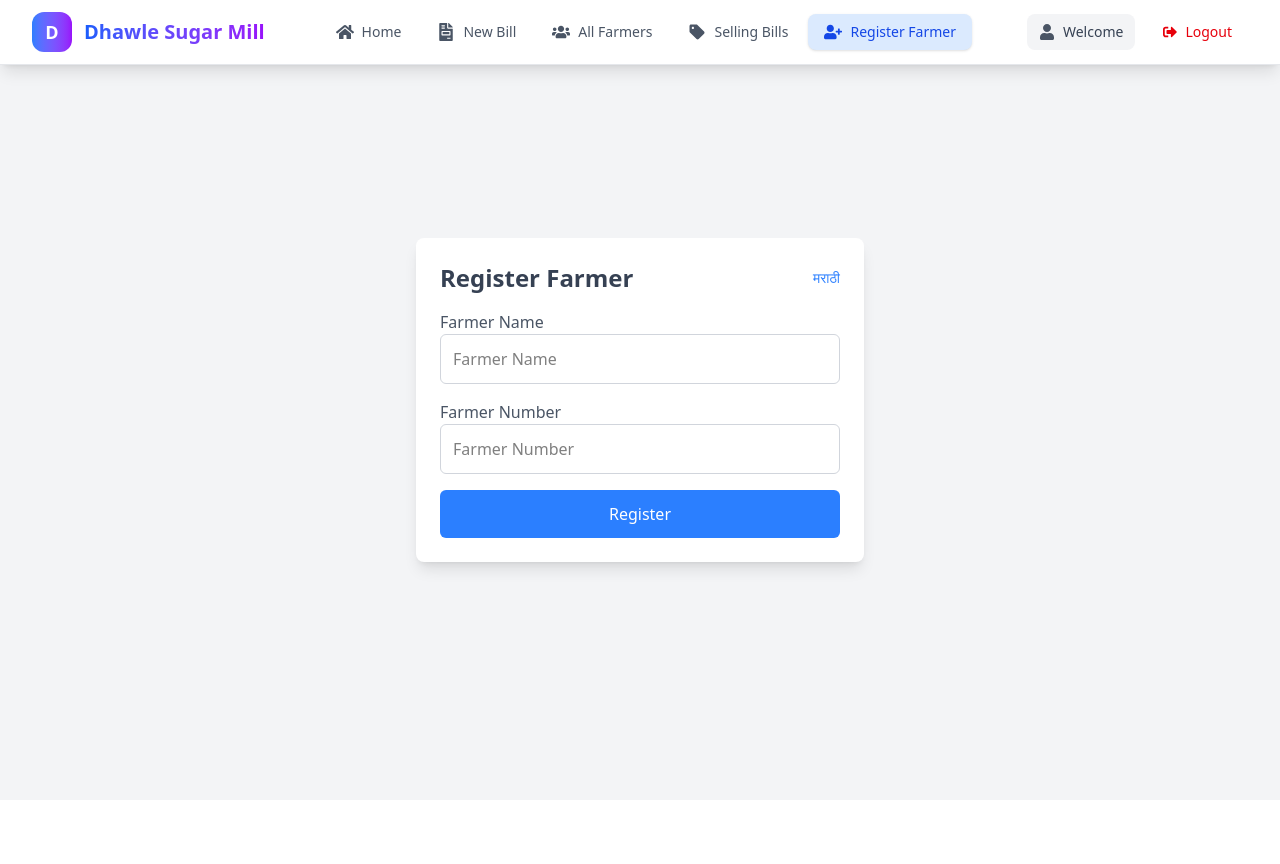
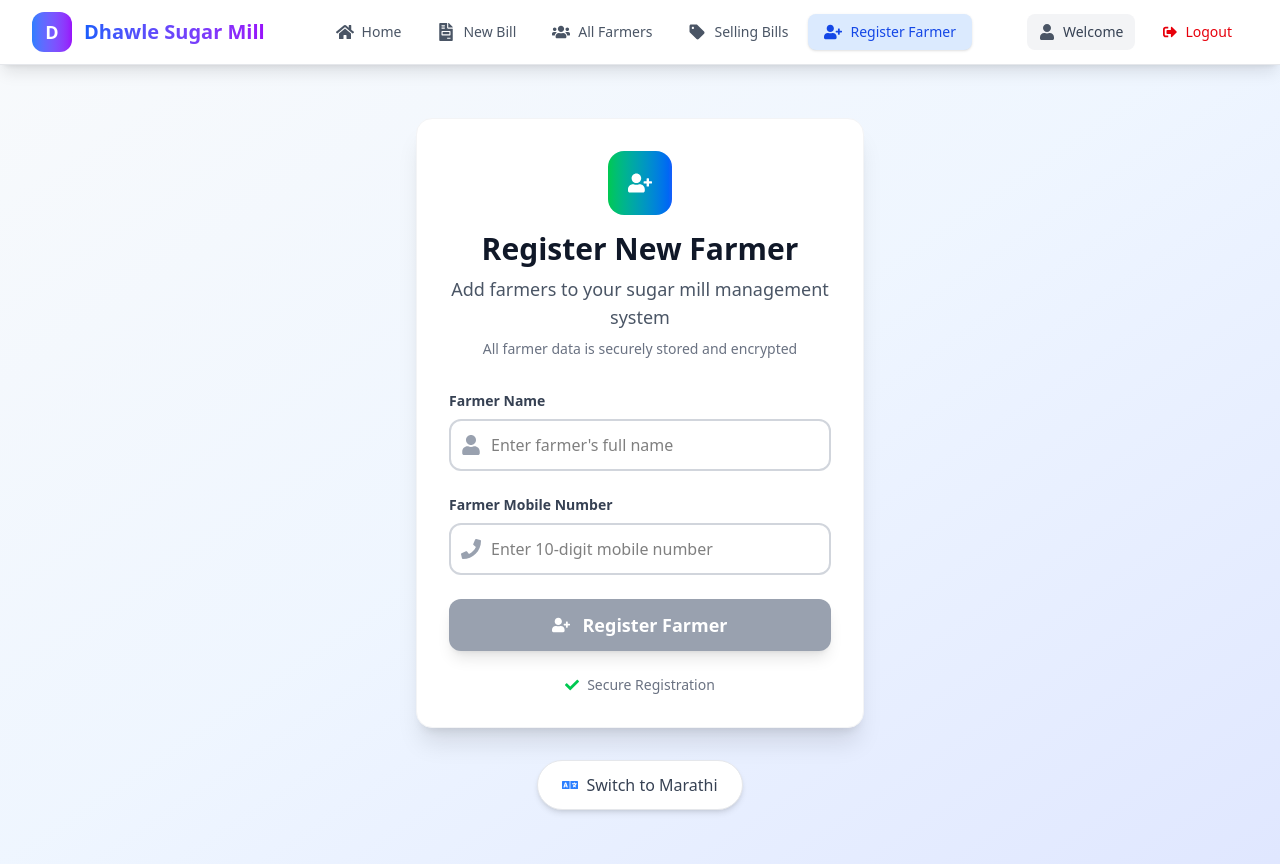
Before and after one commit to Adi56a/SugarCaneBillingSoftware, a React (Vite) app in the folder Frontend/: page /farmer_register in a window 1280 px wide. Before the commit the page ends 800 px from the top, so only its background shows below. Built offline with nearby package versions, Linux system fonts and the light colour scheme; sample sign-in values are in the browser's storage.

Commit message:
register farmer page updated

```diff
--- a/Frontend/src/pages/RegisterFarmer.jsx
+++ b/Frontend/src/pages/RegisterFarmer.jsx
@@ -1,31 +1,46 @@
 import React, { useState, useEffect } from 'react';
 import Header from '../components/Header';
+import { FaUser, FaPhone, FaUserPlus, FaLanguage, FaCheck, FaTimes } from 'react-icons/fa';
 
 // Language translations for EN and Marathi
 const translations = {
   en: {
-    title: "Register Farmer",
+    title: "Register New Farmer",
+    subtitle: "Add farmers to your sugar mill management system",
     farmer_name: "Farmer Name",
-    farmer_number: "Farmer Number",
-    register_button: "Register",
+    farmer_number: "Farmer Mobile Number",
+    register_button: "Register Farmer",
+    registering: "Registering...",
     success_message: "Farmer registered successfully",
     failure_message: "Error registering farmer",
     already_exists_message: "Farmer with this number already exists",
     required_fields: "Farmer name and number both are required",
     token_error: "Authorization failed. Please login again.",
-    server_error: "Server error, please try again later."
+    server_error: "Server error, please try again later.",
+    name_placeholder: "Enter farmer's full name",
+    number_placeholder: "Enter 10-digit mobile number",
+    switchLanguage: "Switch to Marathi",
+    secureRegistration: "Secure Registration",
+    registrationInfo: "All farmer data is securely stored and encrypted"
   },
   mr: {
-    title: "शेतकऱ्याची नोंदणी करा",
+    title: "नवीन शेतकरी नोंदणी",
+    subtitle: "तुमच्या साखर कारखाना व्यवस्थापन सिस्टममध्ये शेतकरी जोडा",
     farmer_name: "शेतकऱ्याचे नाव",
-    farmer_number: "शेतकऱ्याचा नंबर",
-    register_button: "नोंदणी करा",
+    farmer_number: "शेतकऱ्याचा मोबाइल नंबर",
+    register_button: "शेतकरी नोंदवा",
+    registering: "नोंदणी करत आहे...",
     success_message: "शेतकरी यशस्वीरित्या नोंदवला गेला",
     failure_message: "शेतकरी नोंदवताना त्रुटी",
     already_exists_message: "या नंबरसह शेतकरी आधीच अस्तित्वात आहे",
     required_fields: "शेतकऱ्याचे नाव आणि नंबर आवश्यक आहेत",
     token_error: "अधिकार प्रमाणीकरण अयशस्वी. कृपया पुन्हा लॉगिन करा.",
-    server_error: "सर्व्हर त्रुटी, कृपया नंतर पुन्हा प्रयत्न करा."
+    server_error: "सर्व्हर त्रुटी, कृपया नंतर पुन्हा प्रयत्न करा.",
+    name_placeholder: "शेतकऱ्याचे पूर्ण नाव टाका",
+    number_placeholder: "10 अंकी मोबाइल नंबर टाका",
+    switchLanguage: "इंग्रजीमध्ये बदला",
+    secureRegistration: "सुरक्षित नोंदणी",
+    registrationInfo: "सर्व शेतकरी डेटा सुरक्षितपणे संग्रहीत आणि एन्क्रिप्ट केला जातो"
   }
 };
 
@@ -34,44 +49,109 @@ const RegisterFarmer = () => {
   const [farmerName, setFarmerName] = useState("");
   const [farmerNumber, setFarmerNumber] = useState("");
   const [message, setMessage] = useState("");
-  const [messageType, setMessageType] = useState(""); // success or error
-  const [showMessage, setShowMessage] = useState(false); // Controls visibility of flash message
+  const [messageType, setMessageType] = useState("");
+  const [showMessage, setShowMessage] = useState(false);
+  const [isLoading, setIsLoading] = useState(false);
+  const [nameValid, setNameValid] = useState(false);
+  const [numberValid, setNumberValid] = useState(false);
 
-  const [token, setToken] = useState(localStorage.getItem("authToken") || null); // Token from localStorage
+  const [token, setToken] = useState(localStorage.getItem("authToken") || null);
 
-  // Fetch translation based on language
+  // Listen for language changes
+  useEffect(() => {
+    const checkLanguage = () => {
+      const currentLang = localStorage.getItem('language') || 'en';
+      if (currentLang !== language) {
+        setLanguage(currentLang);
+      }
+    };
+
+    checkLanguage();
+    const interval = setInterval(checkLanguage, 500);
+    return () => clearInterval(interval);
+  }, [language]);
+
+  // Validation effects
+  useEffect(() => {
+    setNameValid(farmerName.trim().length >= 2);
+  }, [farmerName]);
+
+  useEffect(() => {
+    const phoneRegex = /^[6-9]\d{9}$/;
+    setNumberValid(phoneRegex.test(farmerNumber));
+  }, [farmerNumber]);
+
   const t = translations[language];
 
   const handleLanguageChange = (lang) => {
     setLanguage(lang);
-    localStorage.setItem("language", lang); // Store in localStorage
+    localStorage.setItem("language", lang);
+
+    // Dispatch custom event for real-time updates
+    window.dispatchEvent(new CustomEvent('languageChanged', {
+      detail: { key: 'language', value: lang }
+    }));
+  };
+
+  const showMessageWithType = (msg, type) => {
+    setMessage(msg);
+    setMessageType(type);
+    setShowMessage(true);
+
+    setTimeout(() => {
+      setShowMessage(false);
+    }, 4000);
+  };
+
+  const validateForm = () => {
+    if (!farmerName.trim()) {
+      showMessageWithType(t.required_fields, "error");
+      return false;
+    }
+
+    if (farmerName.trim().length < 2) {
+      showMessageWithType(
+        language === 'en' ? 'Farmer name must be at least 2 characters' : 'शेतकऱ्याचे नाव किमान 2 अक्षरांचे असावे',
+        "error"
+      );
+      return false;
+    }
+
+    if (!farmerNumber.trim()) {
+      showMessageWithType(t.required_fields, "error");
+      return false;
+    }
+
+    const phoneRegex = /^[6-9]\d{9}$/;
+    if (!phoneRegex.test(farmerNumber)) {
+      showMessageWithType(
+        language === 'en' ? 'Please enter a valid 10-digit mobile number' : 'कृपया वैध 10 अंकी मोबाइल नंबर टाका',
+        "error"
+      );
+      return false;
+    }
+
+    return true;
   };
 
   const handleSubmit = async (e) => {
     e.preventDefault();
 
-    if (!farmerName || !farmerNumber) {
-      setMessage(t.required_fields);
-      setMessageType("error");
-      setShowMessage(true);
-      setTimeout(() => setShowMessage(false), 3000); // Hide message after 3 seconds
+    if (!validateForm()) return;
+
+    if (!token) {
+      showMessageWithType(t.token_error, "error");
       return;
     }
 
-    if (!token) {
-      setMessage(t.token_error);
-      setMessageType("error");
-      setShowMessage(true);
-      setTimeout(() => setShowMessage(false), 3000); // Hide message after 3 seconds
-      return;
-    }
+    setIsLoading(true);
 
     try {
       const response = await fetch('http://localhost:5000/api/farmer/register', {
         method: 'POST',
         headers: {
           'Content-Type': 'application/json',
-          'Authorization': `Bearer ${token}` // Send token in header
+          'Authorization': `Bearer ${token}`
         },
         body: JSON.stringify({ farmer_name: farmerName, farmer_number: farmerNumber })
       });
@@ -79,91 +159,208 @@ const RegisterFarmer = () => {
       const data = await response.json();
 
       if (response.status === 201) {
-        setMessage(data.message || t.success_message);
-        setMessageType("success");
-        setShowMessage(true);
-        // Clear form fields after successful registration
+        showMessageWithType(data.message || t.success_message, "success");
         setFarmerName("");
         setFarmerNumber("");
       } else if (response.status === 401) {
-        setMessage(t.token_error);
-        setMessageType("error");
-        setShowMessage(true);
+        showMessageWithType(t.token_error, "error");
       } else if (response.status === 500) {
-        setMessage(t.server_error);
-        setMessageType("error");
-        setShowMessage(true);
+        showMessageWithType(t.server_error, "error");
       } else {
-        setMessage(data.message || t.failure_message);
-        setMessageType("error");
-        setShowMessage(true);
+        showMessageWithType(data.message || t.failure_message, "error");
       }
 
-      setTimeout(() => setShowMessage(false), 3000); // Hide message after 3 seconds
-
     } catch (error) {
-      setMessage(t.server_error);
-      setMessageType("error");
-      setShowMessage(true);
-      setTimeout(() => setShowMessage(false), 3000); // Hide message after 3 seconds
+      showMessageWithType(t.server_error, "error");
+    } finally {
+      setIsLoading(false);
     }
   };
 
-  return (
-    <div className="min-h-screen bg-gray-100 flex items-center justify-center p-4">
-      <Header />
-      <div className="w-full max-w-md bg-white p-6 rounded-lg shadow-lg">
-        <div className="flex justify-between items-center mb-4">
-          <h2 className="text-2xl font-bold text-gray-700">{t.title}</h2>
+  // Flash Message Component
+  const FlashMessage = ({ message, type, onClose }) => (
+    <div className={`
+      fixed top-20 left-1/2 transform -translate-x-1/2 z-50 px-6 py-4 rounded-lg shadow-lg transition-all duration-300 animate-slideDown max-w-md w-full mx-4
+      ${type === 'success'
+        ? 'bg-green-500 text-white'
+        : 'bg-red-500 text-white'
+      }
+    `}>
+      <div className="flex items-center space-x-2">
+        <div className="w-5 h-5 rounded-full bg-white bg-opacity-20 flex items-center justify-center">
+          {type === 'success' ? <FaCheck className="text-xs" /> : <FaTimes className="text-xs" />}
+        </div>
+        <span className="font-medium flex-1">{message}</span>
         <button
-            onClick={() => handleLanguageChange(language === "en" ? "mr" : "en")}
-            className="text-sm text-blue-500 hover:text-blue-700"
+          onClick={onClose}
+          className="text-white hover:text-gray-200 font-bold text-lg ml-2"
         >
-            {language === "en" ? "मराठी" : "English"}
+          ×
         </button>
       </div>
+    </div>
+  );
 
-        {showMessage && message && (
-          <div
-            className={`mb-4 p-4 rounded-md ${messageType === "success" ? "bg-green-100 text-green-700" : "bg-red-100 text-red-700"}`}
-          >
-            {message}
-          </div>
+  return (
+    <div className="min-h-screen bg-gradient-to-br from-slate-50 via-blue-50 to-indigo-100">
+      <Header />
+
+      {/* Flash Message */}
+      {showMessage && (
+        <FlashMessage
+          message={message}
+          type={messageType}
+          onClose={() => setShowMessage(false)}
+        />
       )}
 
-        <form onSubmit={handleSubmit}>
-          <div className="mb-4">
-            <label htmlFor="farmer_name" className="block text-gray-600">{t.farmer_name}</label>
+      <div className="flex items-center justify-center min-h-screen px-4 sm:px-6 lg:px-8">
+        <div className="max-w-md w-full space-y-8">
+          {/* Registration Card */}
+          <div className="bg-white rounded-2xl shadow-xl p-8 border border-gray-100">
+            {/* Header Section */}
+            <div className="text-center mb-8">
+              <div className="mx-auto w-16 h-16 bg-gradient-to-r from-green-500 to-blue-600 rounded-2xl flex items-center justify-center mb-4">
+                <FaUserPlus className="text-white text-2xl" />
+              </div>
+              <h2 className="text-3xl font-bold text-gray-900 mb-2">
+                {t.title}
+              </h2>
+              <p className="text-gray-600 text-lg">
+                {t.subtitle}
+              </p>
+              <p className="text-sm text-gray-500 mt-2">
+                {t.registrationInfo}
+              </p>
+            </div>
+
+            {/* Form */}
+            <form onSubmit={handleSubmit} className="space-y-6">
+              {/* Farmer Name Field */}
+              <div>
+                <label htmlFor="farmer_name" className="block text-sm font-semibold text-gray-700 mb-2">
+                  {t.farmer_name}
+                </label>
+                <div className="relative">
+                  <div className="absolute inset-y-0 left-0 pl-3 flex items-center pointer-events-none">
+                    <FaUser className="h-5 w-5 text-gray-400" />
+                  </div>
                   <input
                     type="text"
                     id="farmer_name"
                     value={farmerName}
                     onChange={(e) => setFarmerName(e.target.value)}
-              className="w-full p-3 border border-gray-300 rounded-md"
-              placeholder={t.farmer_name}
+                    placeholder={t.name_placeholder}
+                    className={`w-full pl-10 pr-10 py-3 border-2 rounded-xl focus:outline-none focus:ring-4 focus:ring-blue-200 transition-all duration-300 ${
+                      farmerName ? (nameValid ? 'border-green-500 focus:border-green-500' : 'border-red-500 focus:border-red-500') : 'border-gray-300 focus:border-blue-500'
+                    }`}
+                    required
+                    disabled={isLoading}
                   />
+                  {farmerName && (
+                    <div className="absolute inset-y-0 right-0 pr-3 flex items-center">
+                      {nameValid ?
+                        <FaCheck className="h-5 w-5 text-green-500" /> :
+                        <FaTimes className="h-5 w-5 text-red-500" />
+                      }
+                    </div>
+                  )}
+                </div>
+                {farmerName && !nameValid && (
+                  <p className="text-xs text-red-600 mt-1">
+                    {language === 'en' ? 'Name must be at least 2 characters' : 'नाव किमान 2 अक्षरांचे असावे'}
+                  </p>
+                )}
               </div>
 
-          <div className="mb-4">
-            <label htmlFor="farmer_number" className="block text-gray-600">{t.farmer_number}</label>
+              {/* Farmer Number Field */}
+              <div>
+                <label htmlFor="farmer_number" className="block text-sm font-semibold text-gray-700 mb-2">
+                  {t.farmer_number}
+                </label>
+                <div className="relative">
+                  <div className="absolute inset-y-0 left-0 pl-3 flex items-center pointer-events-none">
+                    <FaPhone className="h-5 w-5 text-gray-400" />
+                  </div>
                   <input
-              type="text"
+                    type="tel"
                     id="farmer_number"
                     value={farmerNumber}
-              onChange={(e) => setFarmerNumber(e.target.value)}
-              className="w-full p-3 border border-gray-300 rounded-md"
-              placeholder={t.farmer_number}
+                    onChange={(e) => setFarmerNumber(e.target.value.replace(/\D/g, '').slice(0, 10))}
+                    placeholder={t.number_placeholder}
+                    className={`w-full pl-10 pr-10 py-3 border-2 rounded-xl focus:outline-none focus:ring-4 focus:ring-blue-200 transition-all duration-300 ${
+                      farmerNumber ? (numberValid ? 'border-green-500 focus:border-green-500' : 'border-red-500 focus:border-red-500') : 'border-gray-300 focus:border-blue-500'
+                    }`}
+                    required
+                    disabled={isLoading}
+                    maxLength={10}
                   />
+                  {farmerNumber && (
+                    <div className="absolute inset-y-0 right-0 pr-3 flex items-center">
+                      {numberValid ?
+                        <FaCheck className="h-5 w-5 text-green-500" /> :
+                        <FaTimes className="h-5 w-5 text-red-500" />
+                      }
+                    </div>
+                  )}
+                </div>
+                {farmerNumber && !numberValid && (
+                  <p className="text-xs text-red-600 mt-1">
+                    {language === 'en' ? 'Enter valid 10-digit mobile number starting with 6-9' : '6-9 ने सुरू होणारा वैध 10 अंकी मोबाइल नंबर टाका'}
+                  </p>
+                )}
+                {farmerNumber && numberValid && (
+                  <p className="text-xs text-green-600 mt-1">
+                    {language === 'en' ? 'Valid mobile number' : 'वैध मोबाइल नंबर'}
+                  </p>
+                )}
               </div>
 
+              {/* Submit Button */}
               <button
                 type="submit"
-            className="w-full p-3 bg-blue-500 text-white rounded-md hover:bg-blue-700"
+                disabled={isLoading || !nameValid || !numberValid}
+                className={`w-full py-3 rounded-xl text-white font-semibold text-lg shadow-lg transition-all duration-300 flex items-center justify-center gap-3 ${
+                  isLoading || !nameValid || !numberValid
+                    ? 'bg-gray-400 cursor-not-allowed'
+                    : 'bg-gradient-to-r from-green-500 to-blue-600 hover:from-green-600 hover:to-blue-700 transform hover:scale-105 focus:outline-none focus:ring-4 focus:ring-green-200'
+                }`}
               >
+                {isLoading ? (
+                  <>
+                    <div className="animate-spin rounded-full h-5 w-5 border-b-2 border-white"></div>
+                    {t.registering}
+                  </>
+                ) : (
+                  <>
+                    <FaUserPlus />
                     {t.register_button}
+                  </>
+                )}
               </button>
             </form>
+
+            {/* Security Badge */}
+            <div className="mt-6 flex items-center justify-center space-x-2 text-sm text-gray-500">
+              <FaCheck className="text-green-500" />
+              <span>{t.secureRegistration}</span>
             </div>
+          </div>
+
+          {/* Language Toggle */}
+          <div className="text-center">
+            <button
+              onClick={() => handleLanguageChange(language === "en" ? "mr" : "en")}
+              className="flex items-center space-x-2 mx-auto px-6 py-3 bg-white text-gray-700 rounded-full shadow-md hover:shadow-lg border border-gray-200 hover:border-blue-300 transition-all duration-300"
+            >
+              <FaLanguage className="text-blue-500" />
+              <span className="font-medium">{t.switchLanguage}</span>
+            </button>
+          </div>
+        </div>
+      </div>
+
+
     </div>
   );
 };
```
Lines whose indentation alone changed are shown as unchanged.
